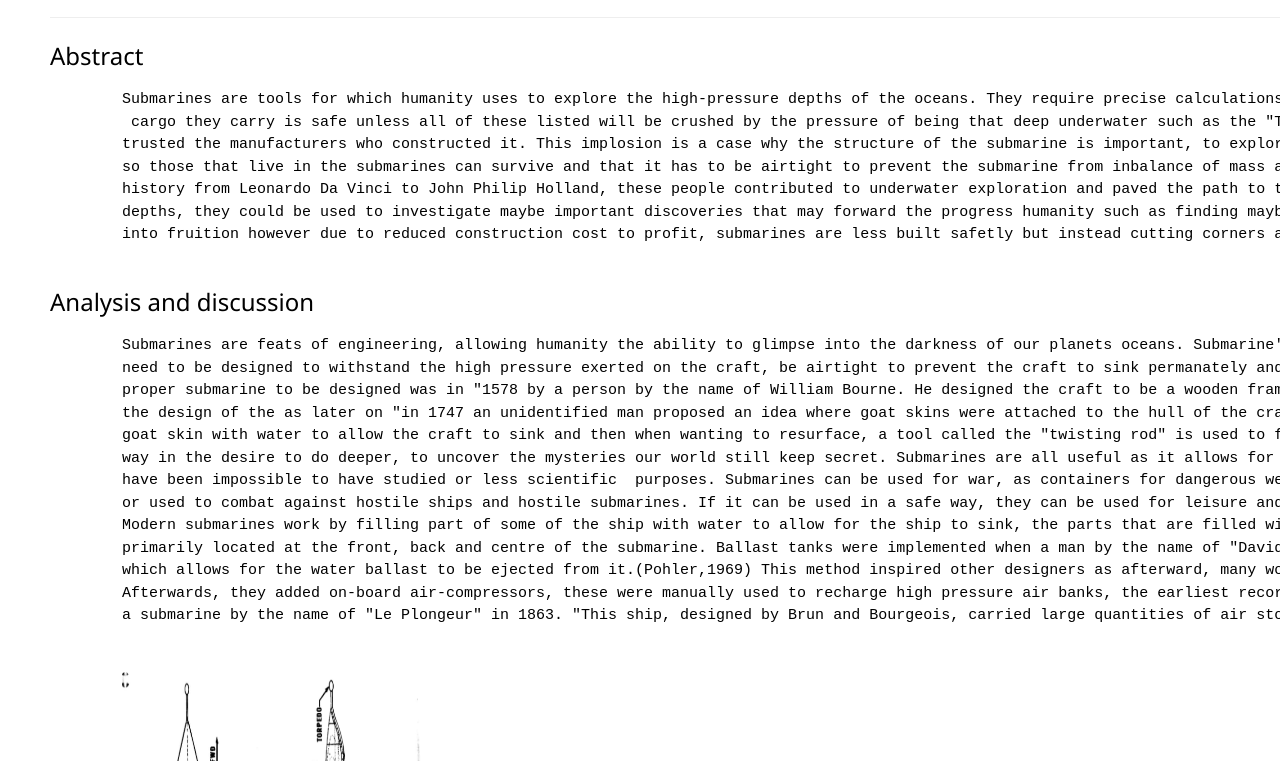
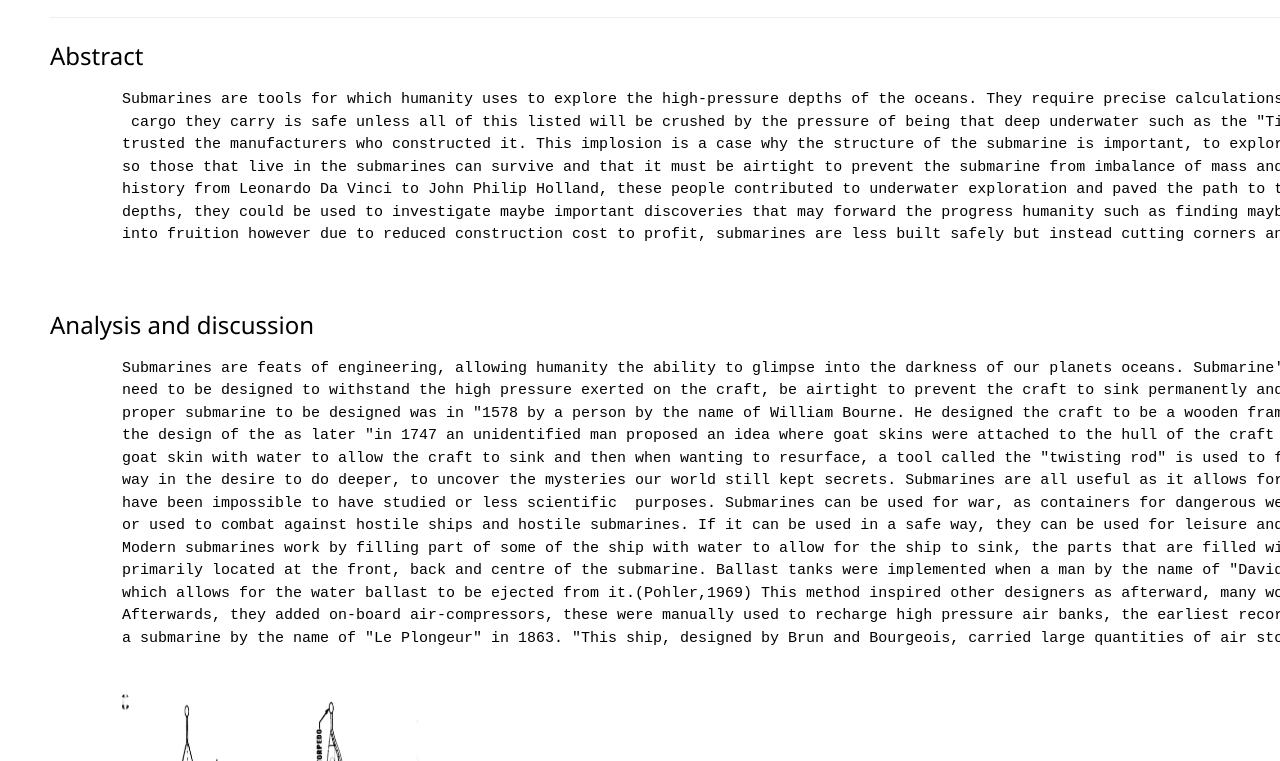
Before and after one commit to FEPSFY6803545/FY6803545, a plain HTML site: page index.html in a window 1280 px wide. Shown: the part 759-1520 px from the top of the page. Drawn offline with nearby package versions, Linux system fonts and the light colour scheme.

Commit message:
Update index.html

```diff
--- a/index.html
+++ b/index.html
@@ -62,23 +62,24 @@
     <p class"ex1>
       <pre>
         Submarines are tools for which humanity uses to explore the high-pressure depths of the oceans. They require precise calculations and important parts to it so that the crew, the submarine itself and whatever
-         cargo they carry is safe unless all of these listed will be crushed by the pressure of being that deep underwater such as the "Titanic" sub that was poorly constructed causing the death of 5 people who
-        trusted the manufacturers who constructed it. This implosion is a case why the structure of the submarine is important, to explore underwater safely without fear of implosion. The way everything has to  be laid out
-        so those that live in the submarines can survive and that it has to be airtight to prevent the submarine from inbalance of mass and prevent from sinking. The history of the submarine spans multiple decades of human
+         cargo they carry is safe unless all of this listed will be crushed by the pressure of being that deep underwater such as the "Titanic" sub that was poorly constructed causing the death of 5 people who
+        trusted the manufacturers who constructed it. This implosion is a case why the structure of the submarine is important, to explore underwater safely without fear of implosion. The way everything has to be laid out
+        so those that live in the submarines can survive and that it must be airtight to prevent the submarine from imbalance of mass and prevent from sinking. The history of the submarine spans multiple decades of human
         history from Leonardo Da Vinci to John Philip Holland, these people contributed to underwater exploration and paved the path to the modernly used submarines in active use to this very day. Submarines can explore
-        depths, they could be used to investigate maybe important discoveries that may forward the progress humanity such as finding maybe a cure to a diesease only found in the depths. This is a dream that is almost found
-        into fruition however due to reduced construction cost to profit, submarines are less built safetly but instead cutting corners and doing it poorly such as disregarding advice from another company . (MTS,2018)
+        depths, they could be used to investigate maybe important discoveries that may forward the progress humanity such as finding maybe a cure to a disease only found in the depths. This is a dream that is almost found
+        into fruition however due to reduced construction cost to profit, submarines are less built safely but instead cutting corners and doing it poorly such as disregarding advice from another company . (MTS,2018)
+
       </pre>
     <h3 id="Analysis and discussion">Analysis and discussion</h3>
     <p class"ex1>
       <pre>
-        Submarines are feats of engineering, allowing humanity the ability to glimpse into the darkness of our planets oceans. Submarine's are used to explore the deepdepths of Earth's ocean, in order to do this, they
-        need to be designed to withstand the high pressure exerted on the craft, be airtight to prevent the craft to sink permanately and make it so it has the correct buoyancy for submerging and surfacing. The first
+        Submarines are feats of engineering, allowing humanity the ability to glimpse into the darkness of our planets oceans. Submarine's are used to explore the deep depths of Earth's ocean, in order to do this, they
+        need to be designed to withstand the high pressure exerted on the craft, be airtight to prevent the craft to sink permanently and make it so it has the correct buoyancy for submerging and surfacing. The first
         proper submarine to be designed was in "1578 by a person by the name of William Bourne. He designed the craft to be a wooden frame covered with waterproof leather."(Polmar,2023) This was the start to perfecting
-        the design of the as later on "in 1747 an unidentified man proposed an idea where goat skins were attached to the hull of the craft connected to an aperture at the bottom of the craft, the plan was to fill the
+        the design of the as later "in 1747 an unidentified man proposed an idea where goat skins were attached to the hull of the craft connected to an aperture at the bottom of the craft, the plan was to fill the
         goat skin with water to allow the craft to sink and then when wanting to resurface, a tool called the "twisting rod" is used to force the water out of the skin"(Polmar,2023). These first two designs lead the
-        way in the desire to do deeper, to uncover the mysteries our world still keep secret. Submarines are all useful as it allows for the research of unknown, marinebiologist can study species that would otherwise
-        have been impossible to have studied or less scientific  purposes. Submarines can be used for war, as containers for dangerous weapons and placed into places of tatical importance to act as either a detterent
+        way in the desire to do deeper, to uncover the mysteries our world still kept secrets. Submarines are all useful as it allows for the research of unknown, marine biologist can study species that would otherwise
+        have been impossible to have studied or less scientific  purposes. Submarines can be used for war, as containers for dangerous weapons and placed into places of tactical importance to act as either a deterrent
         or used to combat against hostile ships and hostile submarines. If it can be used in a safe way, they can be used for leisure and can be used to show the life of the depths to tourists or those merely curious.
         Modern submarines work by filling part of some of the ship with water to allow for the ship to sink, the parts that are filled with water are called "Ballast tanks" and "Trim tanks", The ballast tanks are
         primarily located at the front, back and centre of the submarine. Ballast tanks were implemented when a man by the name of "David Bushneil of Connecticut" added a manual pump in his submarine named the TURTLE
@@ -86,21 +87,22 @@
         Afterwards, they added on-board air-compressors, these were manually used to recharge high pressure air banks, the earliest recording for when the air-compressor were used for blowing Ballast tanks is credited to
         a submarine by the name of "Le Plongeur" in 1863. "This ship, designed by Brun and Bourgeois, carried large quantities of air stored at 180 psi, and used compressed air for propulsion"(Pohler,1969)
         <img src="Screenshot 2023-10-25 144319.png" alt="Picture of submarine" width="300" height="600">(Pohler,1969) "Le Plonguer" one of the first designed with mechanical propulsion.
-        It was meant to be used as a stealth submarine used to ram into other large vhicles with its tip to cause large holes in its hull. Submarines require precise calculations to calculate how much it requires to submerge
+        It was meant to be used as a stealth submarine used to ram into other large vehicles with its tip to cause large holes in its hull. Submarines require precise calculations to calculate how much it requires to submerge
         and surface as well as keeping enough air in the submarine so those working in said submarine are able to breathe and work to maintain the submarine so it does not have a malfunction and can perform its intended purpose.
         If the submarines were built poorly, the damage it would cause will be catastrophic, everyone in the submarine would be crushed by the weight of the water causing an implosion where the submarine would be crushed
-        completely killing everyone inside.(Kiciński,2021) The structure of the submarine is laid out the way it is due to America wanting to find out the optimal shape and structure to allow the subamarine to manouver in the
-        water effectively becomeing to be known as the "Albacore trials", from these they discovered that "a streamlined body of revolution with a blunt rounded nose and tapering conical tail" to be the most optimal design for
-        it.(Burcher,1994) Submarines are powered by nuclear fission and are dependent on the loads of which the submarines carry requiring a 35% of weight and 50% of mass for the energy production only for the submarine to
-        perform. Before we had nuclear power we were unable to traverse deep undersea as the submarine would lose its power quickly, with the implementation of nuclear power, it allowed submarines to be submerged for extended
+        completely killing everyone inside.(Kiciński,2021) The structure of the submarine is laid out the way it is due to America wanting to find out the optimal shape and structure to allow the submarine to manoeuvre in the
+        water effectively becoming to be known as the "Albacore trials", from these they discovered that "a streamlined body of revolution with a blunt rounded nose and tapering conical tail" to be the most optimal design for
+        it. (Burcher,1994) Submarines are powered by nuclear fission and are dependent on the loads of which the submarines carry requiring a 35% of weight and 50% of mass for the energy production only for the submarine to
+        perform. Before we had nuclear power, we were unable to traverse deep undersea as the submarine would lose its power quickly, with the implementation of nuclear power, it allowed submarines to be submerged for extended
         periods of time allowing it to work correctly as long as intended. Not all space was used for power some of it can be used for floodable tankage and people, in the external part of the hull, they can store equipment
-        such as sonars, torpedos and more along this line.(Burcher,1994)
+        such as sonars, torpedoes and more along this line.(Burcher,1994)
         Some submarines were used for scientific purpose and had the same design as the other submarines, the only difference is that these submarines have glass for some parts of its hull, this is to allow for observation
-        of the deep sea without being drowned, this is actually better if they made it so the submarine is shaped more like a small ball, losing the length of time it can stay submerged but allowing for a 360 degree view of
-        the ocean allowing researchers to observe the life that can live at such depths without worrying how to manouver a large craft, this does cause some downsides such as less breathable air and less time at such
+        of the deep sea without being drowned, this is actually better if they made it so the submarine is shaped more like a small ball, losing the length of time it can stay submerged but allowing for a 360-degree view of
+        the ocean allowing researchers to observe the life that can live at such depths without worrying how to manoeuvre a large craft, this does cause some downsides such as less breathable air and less time at such
         high pressures. If there is a fault in any of the designs of the submarine such as there may crack, this could cause catastrophic failure and may cause the submarine to implode or fill with water drowning the crew
-        inside, such as what occured with the "Titan" submarine in 2023, where they were confident in their design of the submarine, they did not test if it was ready for release and because of an unknown issue, the
+        inside, such as what occurred with the "Titan" submarine in 2023, where they were confident in their design of the submarine, they did not test if it was ready for release and because of an unknown issue, the
         submarine imploded.
+
 
       </pre>
 
```
